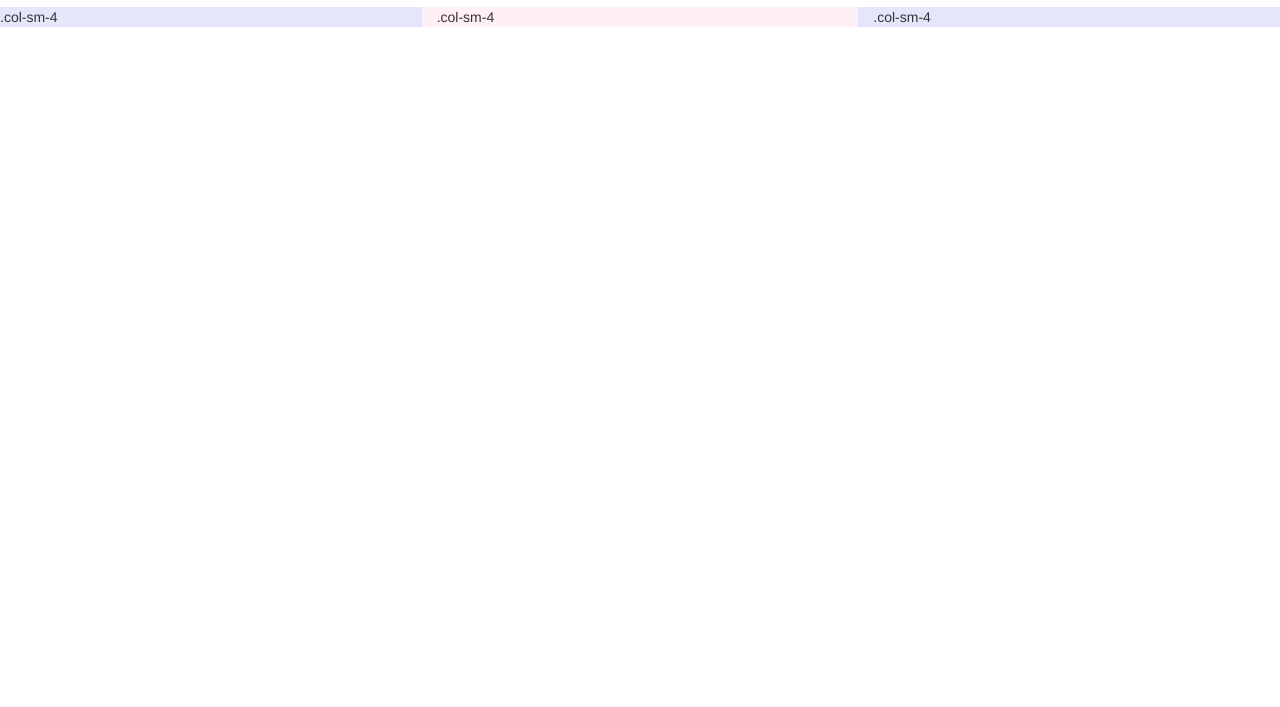
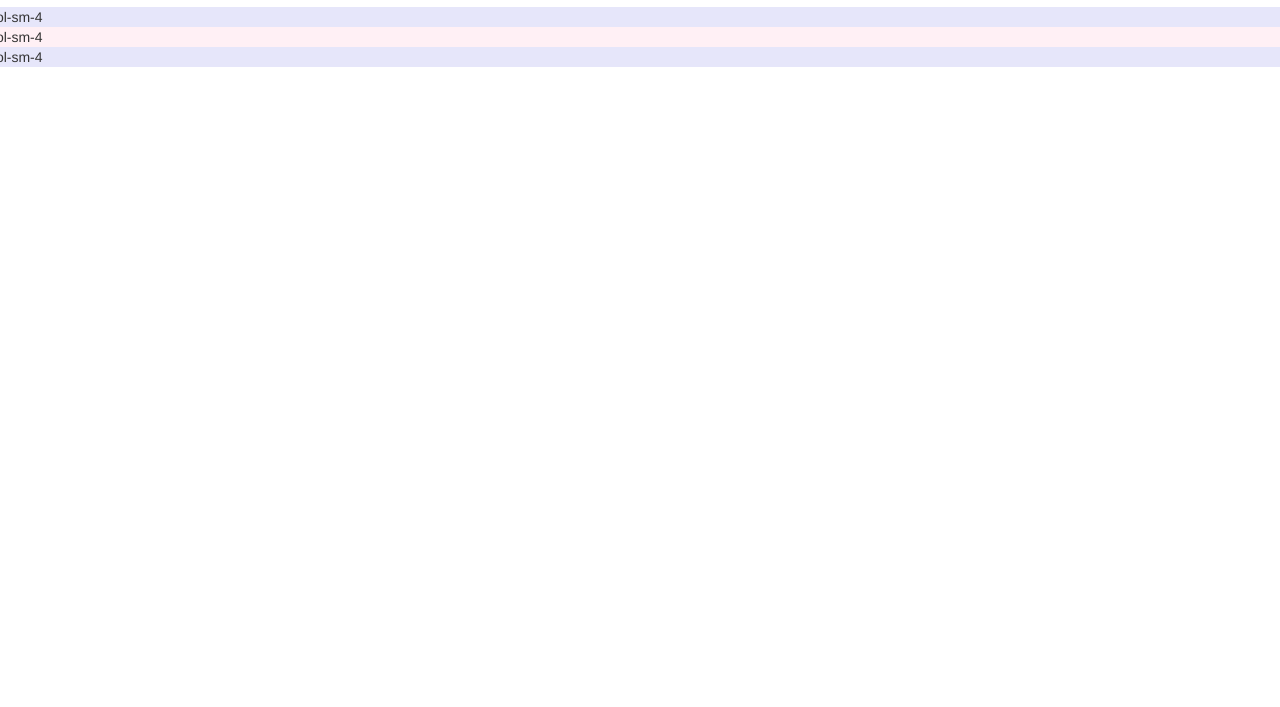
Before and after one commit to aoadamson/aoadamson.github.io, a plain HTML site: page index.html in a window 1280 px wide. Shown: the part 93-800 px from the top of the page. Drawn offline with nearby package versions, Linux system fonts and the light colour scheme.

Commit message:
Update index.html

```diff
--- a/index.html
+++ b/index.html
@@ -15,9 +15,9 @@
   <p>This is some text.</p>
 </div>
   <div class="row">
-    <div class="col-sm-4" style="background-color:lavender;">.col-sm-4</div>
-    <div class="col-sm-4" style="background-color:lavenderblush;">.col-sm-4</div>
-    <div class="col-sm-4" style="background-color:lavender;">.col-sm-4</div>
+    <div class="first" style="background-color:lavender;">.col-sm-4</div>
+    <div class="second" style="background-color:lavenderblush;">.col-sm-4</div>
+    <div class="third" style="background-color:lavender;">.col-sm-4</div>
   </div>
 </div>
 </body>
```
